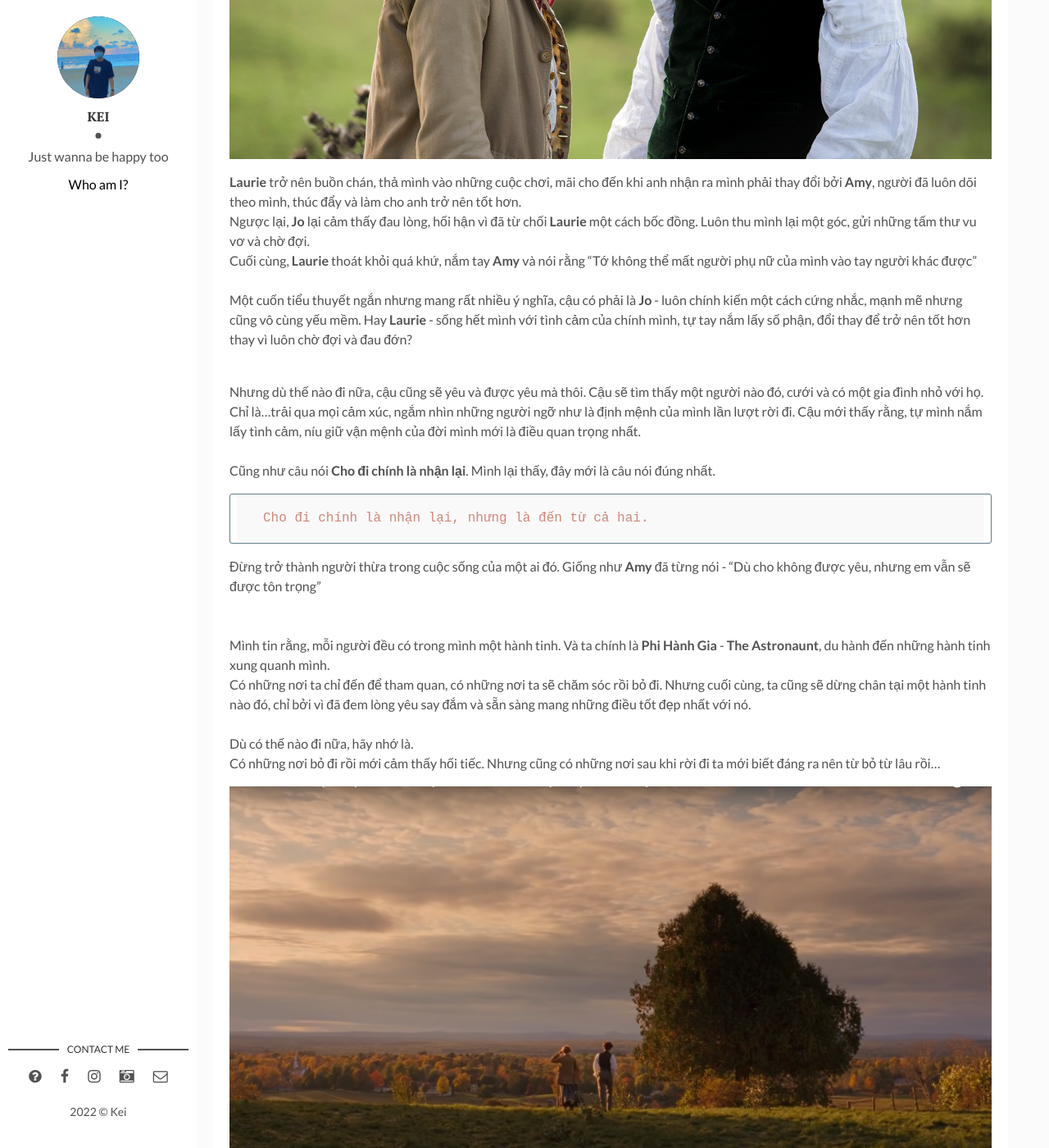
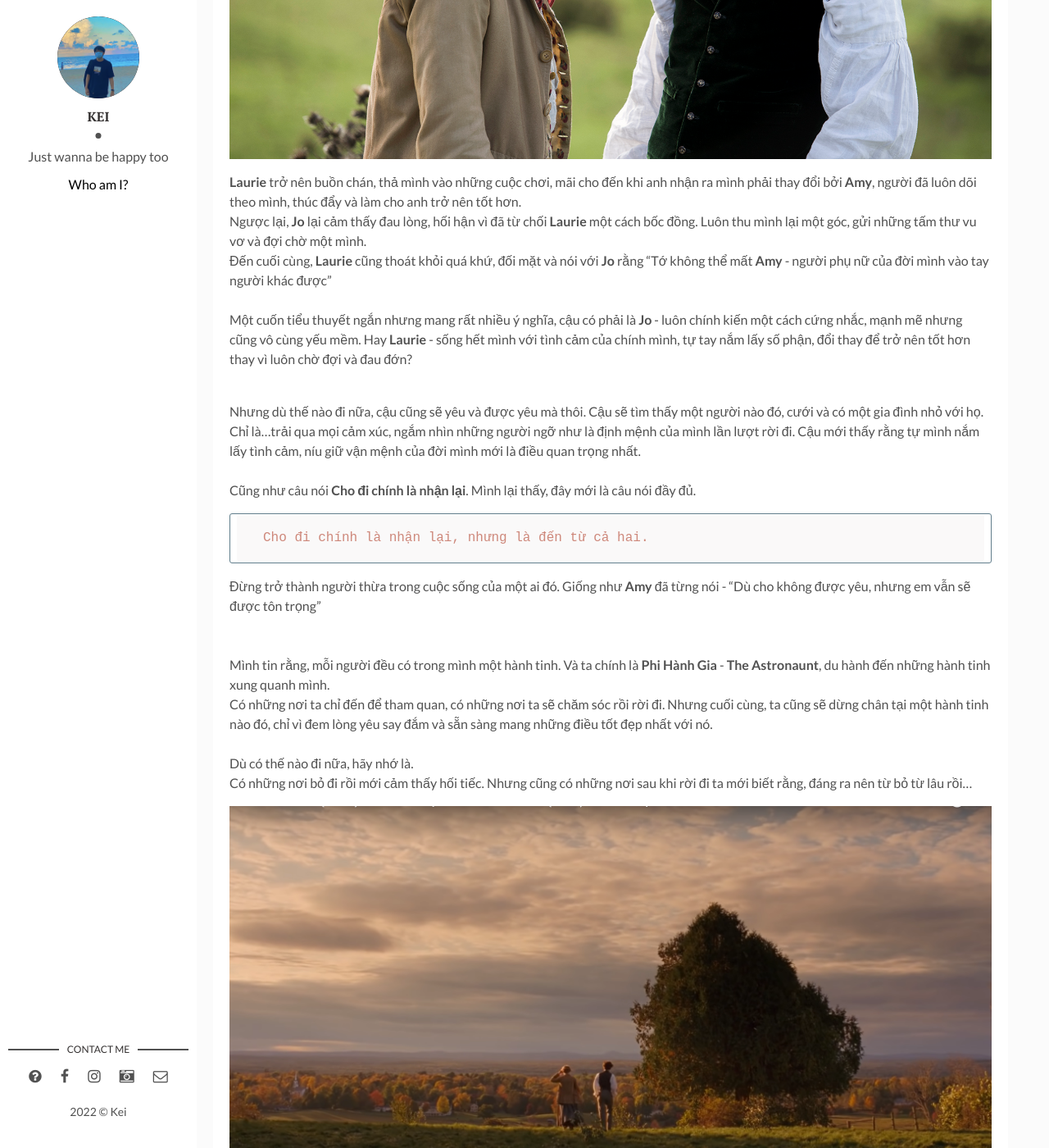
Before and after one commit to keiblog/keiblog, a Jekyll site: the page built from _posts/2022-11-06-the-astronaut.markdown, in a window 1280 px wide and 1400 px high, scrolled down 1688 px. Shown: the whole window at 82% size. Built offline with Jekyll 4.4.1, drawn with Linux system fonts in a browser that asks for light colours; some of the changed text lies outside the part shown.

Commit message:
The Astronaunt

````diff
--- a/_posts/2022-11-06-the-astronaut.markdown
+++ b/_posts/2022-11-06-the-astronaut.markdown
@@ -47,9 +47,9 @@ Phân đoạn **Laurie** tỏ tình và bị từ chối bởi lòng tự tôn,
 
 **Laurie** trở nên buồn chán, thả mình vào những cuộc chơi, mãi cho đến khi anh nhận ra mình phải thay đổi bởi **Amy**, người đã luôn dõi theo mình, thúc đẩy và làm cho anh trở nên tốt hơn.
 <br>
-Ngược lại, **Jo** lại cảm thấy đau lòng, hối hận vì đã từ chối **Laurie** một cách bốc đồng. Luôn thu mình lại một góc, gửi những tấm thư vu vơ và chờ đợi.
+Ngược lại, **Jo** lại cảm thấy đau lòng, hối hận vì đã từ chối **Laurie** một cách bốc đồng. Luôn thu mình lại một góc, gửi những tấm thư vu vơ và đợi chờ một mình.
 <br>
-Cuối cùng, **Laurie** thoát khỏi quá khứ, nắm tay **Amy** và nói rằng "Tớ không thể mất người phụ nữ của mình vào tay người khác được"
+Đến cuối cùng, **Laurie** cũng thoát khỏi quá khứ, đối mặt và nói với **Jo** rằng "Tớ không thể mất **Amy** - người phụ nữ của đời mình vào tay người khác được"
 <br>
 <br>
 Một cuốn tiểu thuyết ngắn nhưng mang rất nhiều ý nghĩa, cậu có phải là **Jo** - luôn chính kiến một cách cứng nhắc, mạnh mẽ nhưng cũng vô cùng yếu mềm. Hay **Laurie** - sống hết mình với tình cảm của chính mình, tự tay nắm lấy số phận, đổi thay để trở nên tốt hơn thay vì luôn chờ đợi và đau đớn?
@@ -58,10 +58,10 @@ Một cuốn tiểu thuyết ngắn nhưng mang rất nhiều ý nghĩa, cậu c
 
 Nhưng dù thế nào đi nữa, cậu cũng sẽ yêu và được yêu mà thôi. Cậu sẽ tìm thấy một người nào đó, cưới và có một gia đình nhỏ với họ.
 <br>
-Chỉ là...trải qua mọi cảm xúc, ngắm nhìn những người ngỡ như là định mệnh của mình lần lượt rời đi. Cậu mới thấy rằng, tự mình nắm lấy tình cảm, níu giữ vận mệnh của đời mình mới là điều quan trọng nhất.
+Chỉ là...trải qua mọi cảm xúc, ngắm nhìn những người ngỡ như là định mệnh của mình lần lượt rời đi. Cậu mới thấy rằng tự mình nắm lấy tình cảm, níu giữ vận mệnh của đời mình mới là điều quan trọng nhất.
 <br>
 <br>
-Cũng như câu nói **Cho đi chính là nhận lại**. Mình lại thấy, đây mới là câu nói đúng nhất.
+Cũng như câu nói **Cho đi chính là nhận lại**. Mình lại thấy, đây mới là câu nói đầy đủ.
 ```
 Cho đi chính là nhận lại, nhưng là đến từ cả hai.
 ```
@@ -71,13 +71,13 @@ Cho đi chính là nhận lại, nhưng là đến từ cả hai.
 <br>
 Mình tin rằng, mỗi người đều có trong mình một hành tinh. Và ta chính là **Phi Hành Gia** - **The Astronaunt**, du hành đến những hành tinh xung quanh mình.
 <br>
-Có những nơi ta chỉ đến để tham quan, có những nơi ta sẽ chăm sóc rồi bỏ đi. Nhưng cuối cùng, ta cũng sẽ dừng chân tại một hành tinh nào đó, chỉ bởi vì đã đem lòng yêu say đắm và sẵn sàng mang những điều tốt đẹp nhất với nó.
+Có những nơi ta chỉ đến để tham quan, có những nơi ta sẽ chăm sóc rồi rời đi. Nhưng cuối cùng, ta cũng sẽ dừng chân tại một hành tinh nào đó, chỉ vì đem lòng yêu say đắm và sẵn sàng mang những điều tốt đẹp nhất với nó.
 <br>
 <br>
 Dù có thế nào đi nữa, hãy nhớ là.
 <br>
 Có những nơi bỏ đi rồi mới cảm thấy hối tiếc.
-Nhưng cũng có những nơi sau khi rời đi ta mới biết đáng ra nên từ bỏ từ lâu rồi...
+Nhưng cũng có những nơi sau khi rời đi ta mới biết rằng, đáng ra nên từ bỏ từ lâu rồi...
 
 ![Coffession](/assets/img/the-astronaunt-3.png#w100)
 <br>
````
Also changed, not shown: other parts of _posts/2022-11-06-the-astronaut.markdown (+1 -1 lines).
